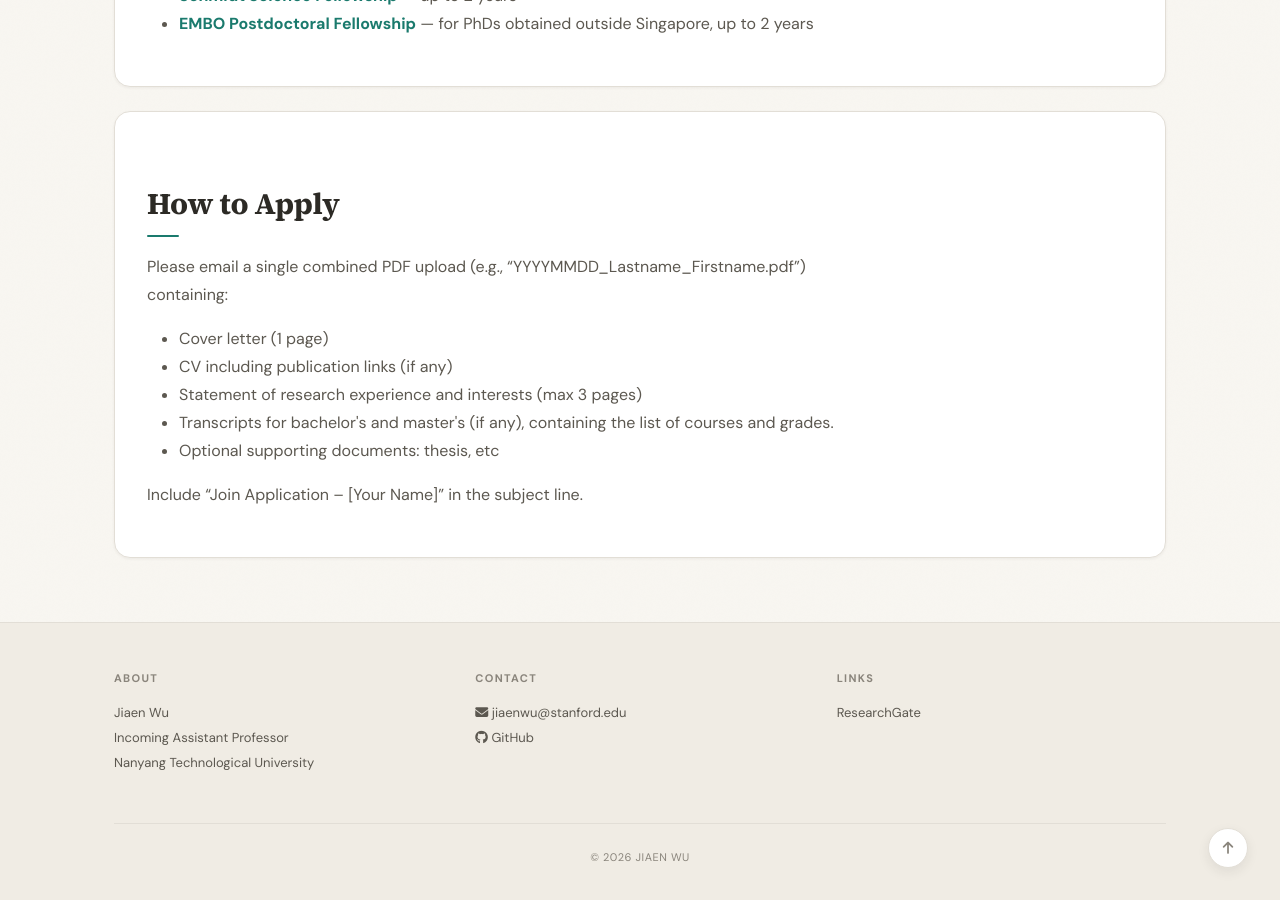
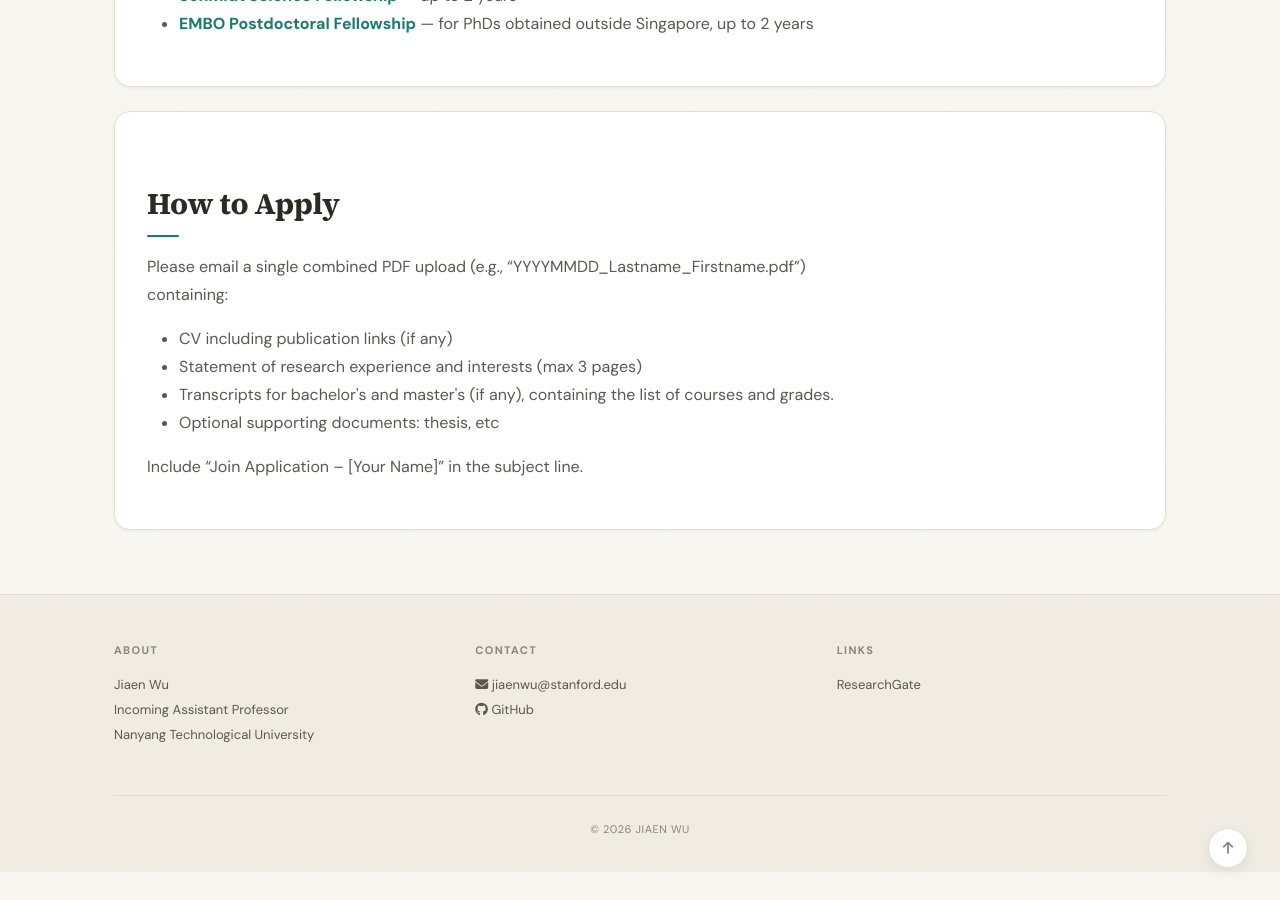
Before and after one commit to JiaenWu/jiaenwu.github.io, a Jekyll site: the page built from _pages/join.md, in a window 1280 px wide and 900 px high, scrolled down 2118 px. Built offline with Jekyll 4.4.1, drawn with Linux system fonts in a browser that asks for light colours; a style sheet for code colours, icons or effects is not loaded; after the commit the page ends 2990 px from its top, so only the background shows below that.

Commit message:
update research

```diff
--- a/_pages/join.md
+++ b/_pages/join.md
@@ -118,7 +118,7 @@ Prospective students are encouraged to contact me with a short CV and a brief de
 Please email a single combined PDF upload (e.g., “YYYYMMDD_Lastname_Firstname.pdf”) containing:
 
 <ul>
-<li>Cover letter (1 page)</li>
+<!-- <li>Cover letter (1 page)</li> -->
 <li>CV including publication links (if any)</li>
 <li>Statement of research experience and interests (max 3 pages)</li>
 <li>Transcripts for bachelor's and master's (if any), containing the list of courses and grades.</li>
```
